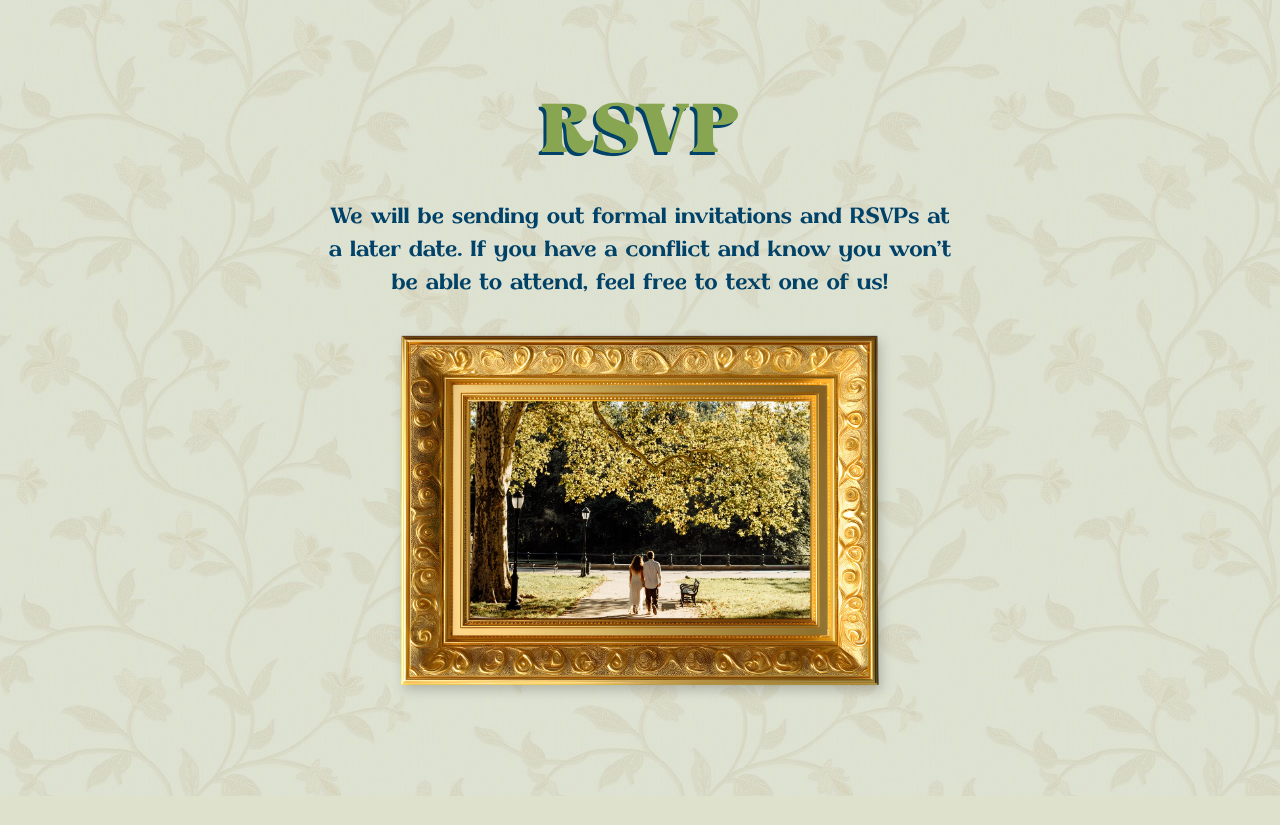
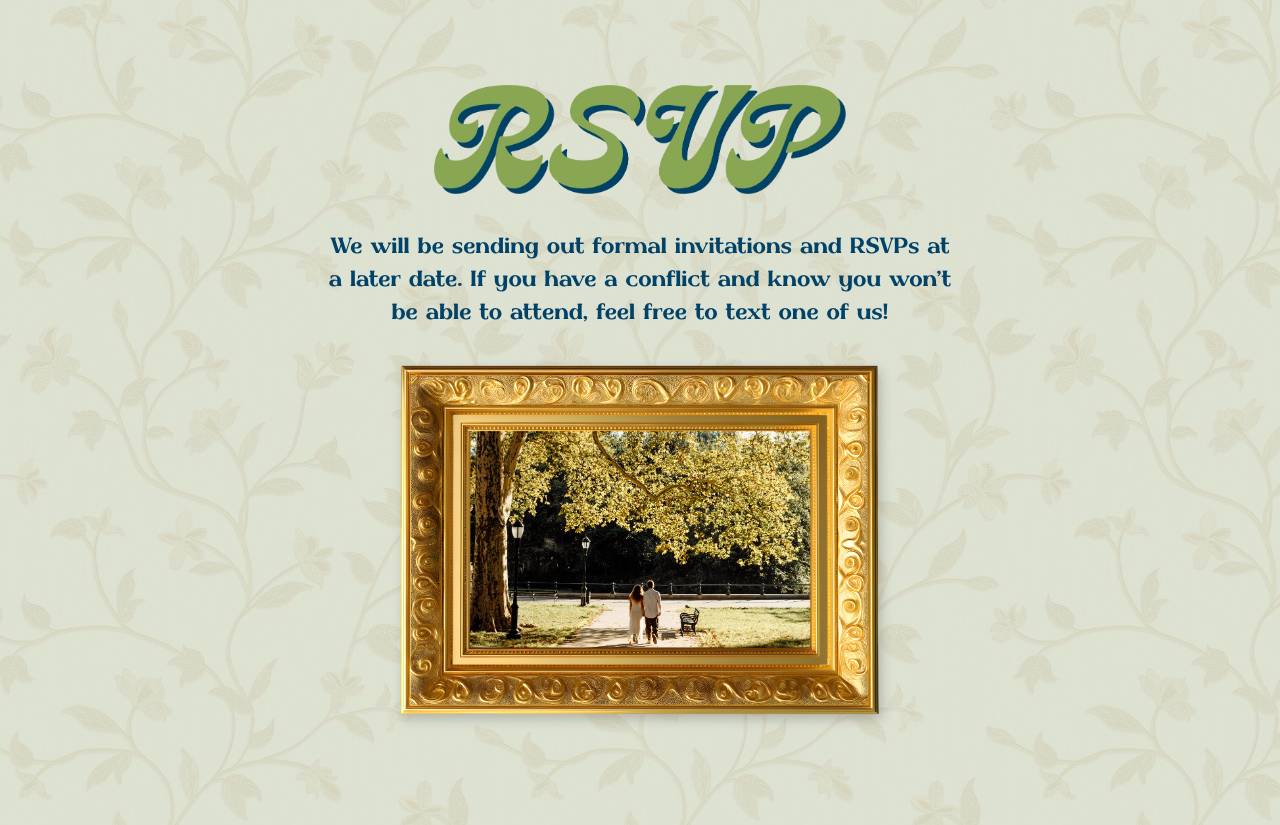
Before and after one commit to willkutler/willkutler.github.io, a website: page rsvp.html in a window 1280 px wide. Shown: the part 114-939 px from the top of the page. Before the commit the page ends 910 px from the top, so only its background shows below. Drawn offline with Linux system fonts and the light colour scheme.

Commit message:
fix titles

```diff
--- a/rsvp.html
+++ b/rsvp.html
@@ -42,7 +42,7 @@
     <section class="page-section">
         <div class="container">
             <div class="info-page">
-                <h1 class="display-title info-page-title">RSVP</h1>
+                <h1 class="info-title-heading"><img src="assets/images/titles/rsvp.webp" alt="RSVP" class="info-title-image" style="--w: 1163" width="1163" height="306" fetchpriority="high"></h1>
 
                 <p class="info-text">We will be sending out formal invitations and RSVPs at a later date. If you have a conflict and know you won’t be able to attend, feel free to text one of us!</p>
 
--- a/sass/partials/_layout.scss
+++ b/sass/partials/_layout.scss
@@ -249,6 +249,21 @@ Info pages (travel)
   margin-bottom: 36px;
 }
 
+// Page titles are images, cropped tight and sized on one shared scale.
+.info-title-heading {
+  margin: 0 0 36px;
+}
+
+.info-title-image {
+  display: block;
+  // One shared scale (--w is the image's pixel width) so the lettering is the
+  // same size on every page.
+  width: calc(var(--w) * 0.355px);
+  height: auto;
+  max-width: 100%;
+  margin: 0 auto;
+}
+
 .info-heading,
 .info-subheading,
 .info-text,
--- a/sass/partials/_queries.scss
+++ b/sass/partials/_queries.scss
@@ -108,6 +108,10 @@ plain CSS, so this works exactly the same on GitHub Pages as anywhere else.
     text-shadow: -1px 1px 0 $home-text;
   }
 
+  .info-title-image {
+    width: calc(var(--w) * 0.26px);
+  }
+
   .info-heading {
     font-size: $responsive-info-heading;
   }
```
Also changed, not shown: schedule.html (+1 -1 lines), src/pages/rsvp.html (+1 -1 lines), src/pages/schedule.html (+1 -1 lines), src/pages/travel.html (+1 -1 lines), travel.html (+1 -1 lines), assets/fonts/Bright.otf (deleted), assets/images/rsvp.webp (added), assets/images/schedule.webp (added), assets/images/titles/rsvp.webp (added), assets/images/titles/schedule.webp (added), assets/images/titles/travel.webp (added), assets/images/travel.webp (added), css/styles.min.css.
